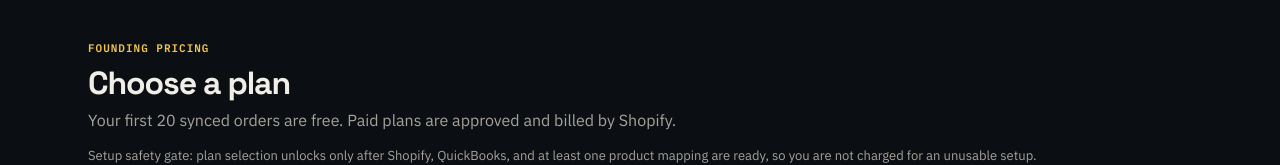
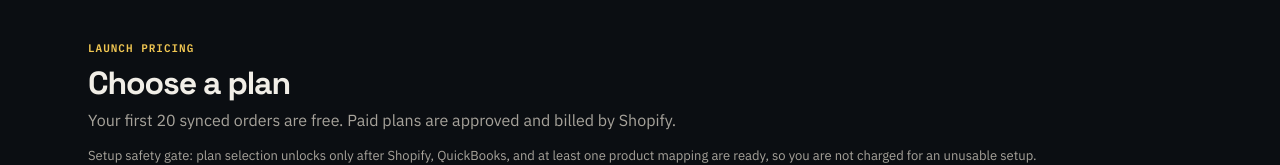
Before and after one commit to yaussyross/SyncStock, a Next.js app: page /dashboard/billing in a window 1280 px wide. Shown: the top 165 px of the page. Built offline with nearby package versions, Linux system fonts and the light colour scheme; no server answers.

Commit message:
Use launch pricing label in billing

```diff
--- a/src/app/dashboard/billing/page.tsx
+++ b/src/app/dashboard/billing/page.tsx
@@ -45,7 +45,7 @@ export default function BillingPage() {
     <main className="container" style={{ paddingTop: 40, paddingBottom: 80 }}>
       <div style={{ display: "flex", justifyContent: "space-between", alignItems: "flex-start", gap: 16, flexWrap: "wrap" }}>
         <div>
-          <p className="section-kicker">FOUNDING PRICING</p>
+          <p className="section-kicker">LAUNCH PRICING</p>
           <h1 style={{ fontSize: 32, marginTop: 8, marginBottom: 8 }}>Choose a plan</h1>
           <p style={{ color: "var(--paper-dim)", marginBottom: 12 }}>Your first 20 synced orders are free. Paid plans are approved and billed by Shopify.</p>
           <p style={{ color: "var(--paper-dim)", marginBottom: 8, fontSize: 13 }}>Setup safety gate: plan selection unlocks only after Shopify, QuickBooks, and at least one product mapping are ready, so you are not charged for an unusable setup.</p>
```
